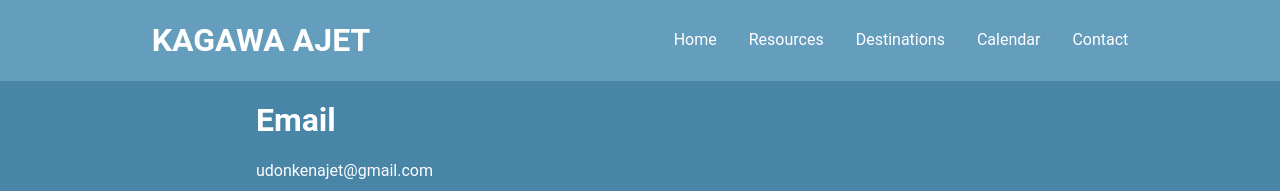
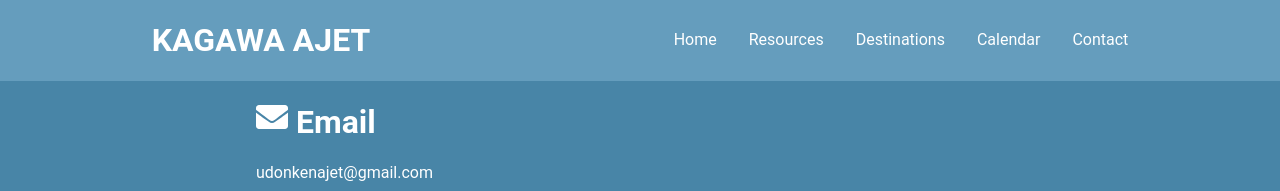
Before and after one commit to chrismilson/kagawa-ajet-website, a React (Create React App) app in the folder client/: page /contact in a window 1280 px wide. Shown: the top 191 px of the page. Built offline with nearby package versions, Linux system fonts and the light colour scheme.

Commit message:
Add mail icon

```diff
--- a/client/src/pages/Contact.js
+++ b/client/src/pages/Contact.js
@@ -1,13 +1,13 @@
 import React from 'react'
 import Page from './Page'
-import { FaLine } from 'react-icons/fa'
+import { FaLine, FaEnvelope } from 'react-icons/fa'
 
 function Contact (props) {
   return (
     <Page className='Contact'>
       <div className='col text'>
         <div className='email'>
-          <h1>Email</h1>
+          <h1><FaEnvelope /> Email</h1>
           <a
             href='mailto:udonkenajet@gmail.com'
             target='_blank'
```
